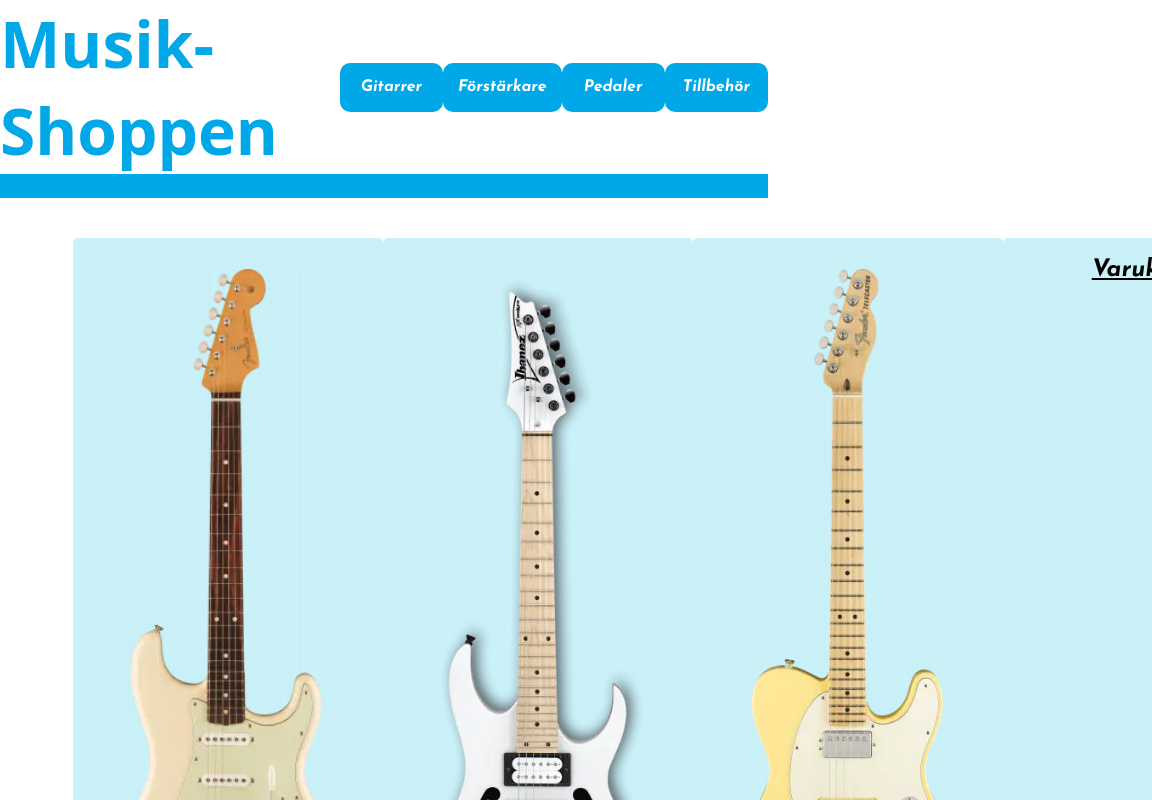
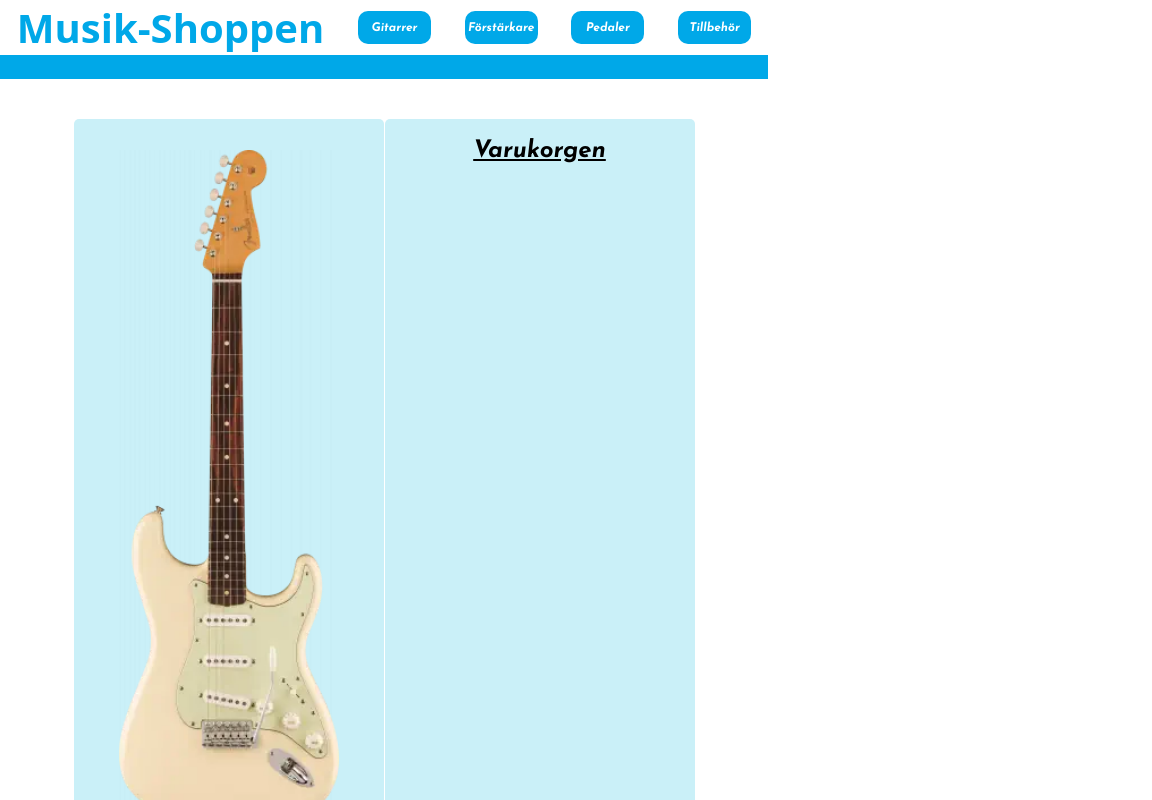
Before and after one commit to Dinotuna/lek-13-Projekt-2, a plain HTML site: page butik.html in a window 768 px wide. Shown: the top 800 px of the page, 1152 px wide, since content can reach past the window. Drawn offline with Linux system fonts and the light colour scheme; a web font is replaced by a local one.

Commit message:
klar med tablet för butik sidan

```diff
--- a/butik.css
+++ b/butik.css
@@ -101,3 +101,41 @@ footer h6{
 .footerrubrik{
     color: white;
 }
+
+/* Tablet layout om bredden är mellan 641px och 1007px */
+@media screen and (min-width: 641px) and (max-width: 1007px){
+
+    header{
+        margin: 0px;
+    }
+
+    header > h1{
+        font-size: 2.5rem;
+    }
+
+    header > a{
+        display: flex;
+        justify-content: center;
+        align-items: center;
+        font-size: 0.75rem;
+        width: 73px;
+        height: 33px;
+        padding: 0px;
+    }
+
+    main{
+        display: grid;
+        grid-template-columns: 1fr 1fr;
+    }
+
+    .varukorgen{
+        grid-column: 2 / 2;
+        grid-row: 1;
+    }
+
+    footer{
+        display: grid;
+        grid-template-columns: 1fr 1fr;
+        justify-items: center;
+    }
+}
```
Also changed, not shown: butik.html (+0 -1 lines).
